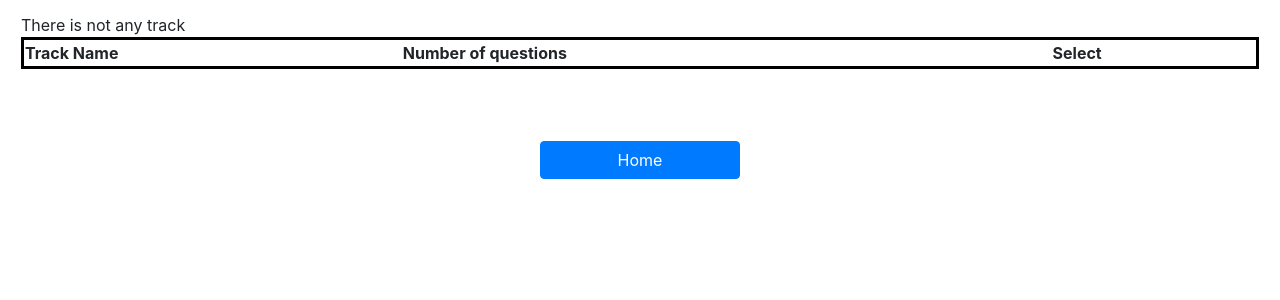
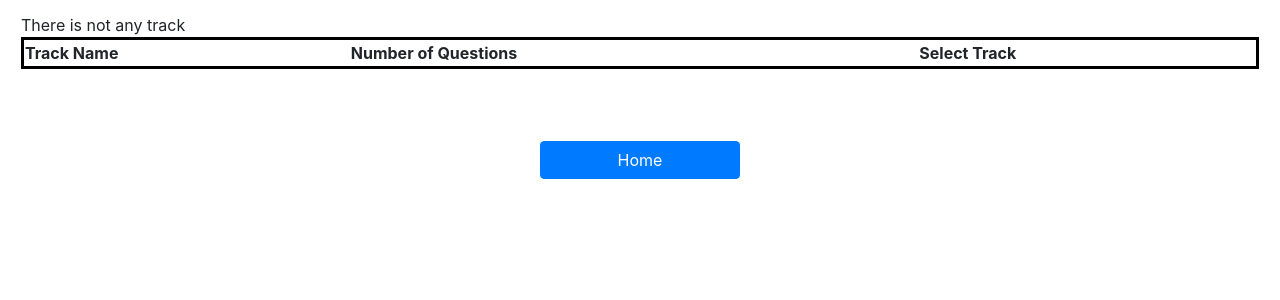
Before and after one commit to SamirIbrahimzade/cs353, a Flask app: page /compSelectTrack.html in a window 1280 px wide. Shown: the part 104-404 px from the top of the page. Run offline with Flask 2, Linux system fonts and the light colour scheme; data that the repository does not hold is empty; some libraries are stand-ins or nearby versions.

Commit message:
-selectTrack -createTrack

```diff
--- a/app.py
+++ b/app.py
@@ -122,7 +122,7 @@ def compCreateTrack():
 
 
 
-    return render_template("compCreateTrack.html")
+    return render_template("compCreateTrack.html", question = queryRespone)
 
 @app.route("/compInviteDeveloper.html")
 def compInviteDeveloper():
@@ -157,7 +157,7 @@ def compSelectTrack():
     cur = mysql.connection.cursor()
 
     # Create new User
-    cur.execute("SELECT DISTINCT track_id FROM Track")
+    cur.execute("SELECT * FROM Track")
     mysql.connection.commit()
 
     queryRespone = cur.fetchall();
@@ -167,7 +167,7 @@ def compSelectTrack():
     else :
         print (queryRespone)
 
-    return render_template("compSelectTrack.html")
+    return render_template("compSelectTrack.html", track = queryRespone);
 
 @app.route("/compReviewTrack.html")
 def compReviewTrack():
--- a/templates/compSelectTrack.html
+++ b/templates/compSelectTrack.html
@@ -22,11 +22,20 @@
     {% include 'includes/_message.html' %}
 	   <div>
        <table style="width:100%; border: solid black;">
-       <tr>
-         <th>Track Name</th>
-         <th>Number of questions</th>
-         <th>Select</th>
-       </tr>
+        <tr>
+          <th>Track Name</th>
+          <th>Number of Questions</th>
+          <th>Select Track</th>
+        </tr>
+        {% for tracks in track %}
+
+        <tr>
+          <th>{{tracks["track_name"]}}</th>
+          <th>{{tracks["no_questions"]}}</th>
+          <th>
+            <a href="compHome.html"><button type="button" class="btn btn-primary mt-5"  style="width: 200px">Home</button></a></th>
+        </tr>
+         {% endfor %}
        </table>
      </div>
 
```
Also changed, not shown: templates/compCreateTrack.html (+18 -6 lines).
